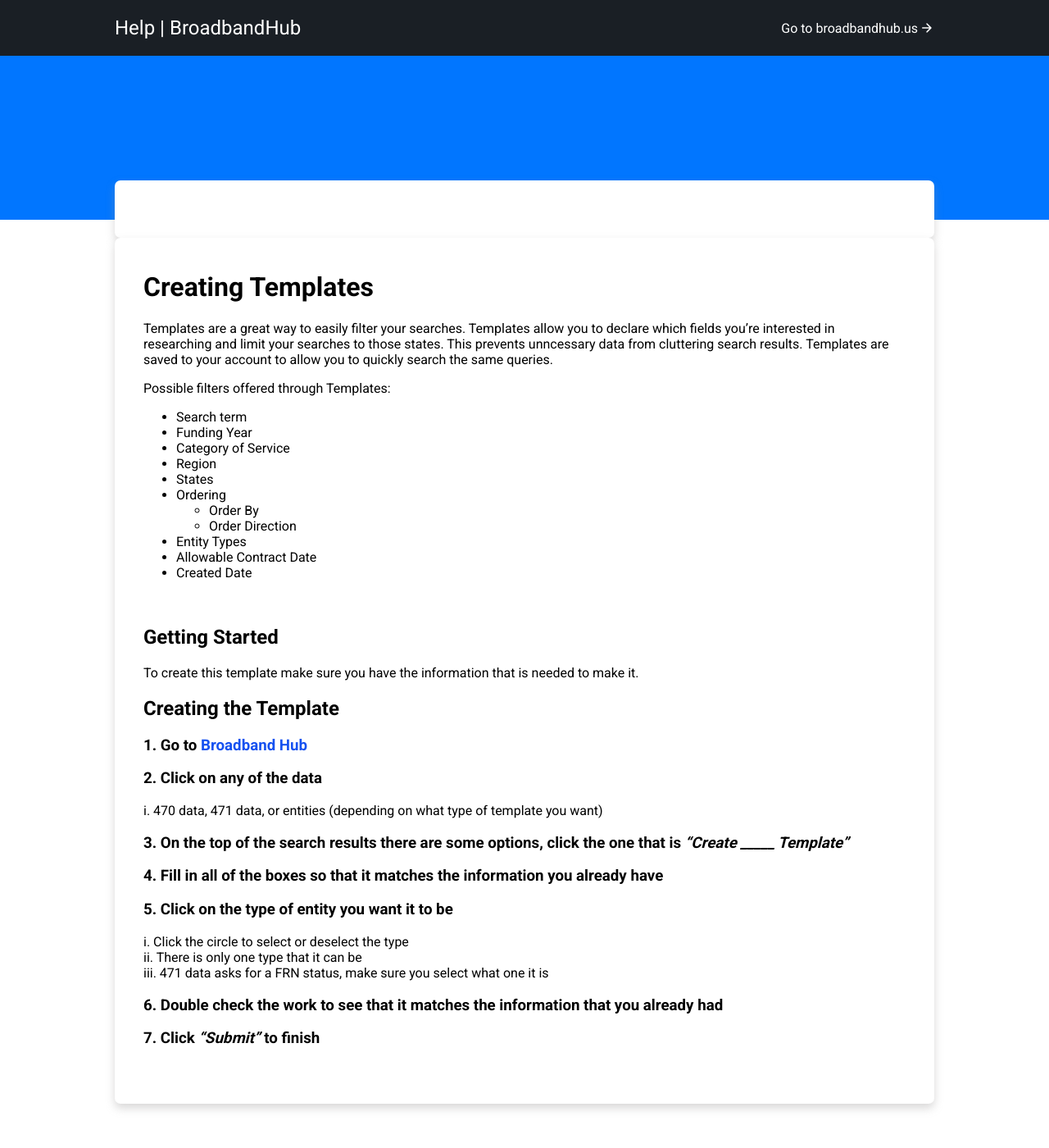
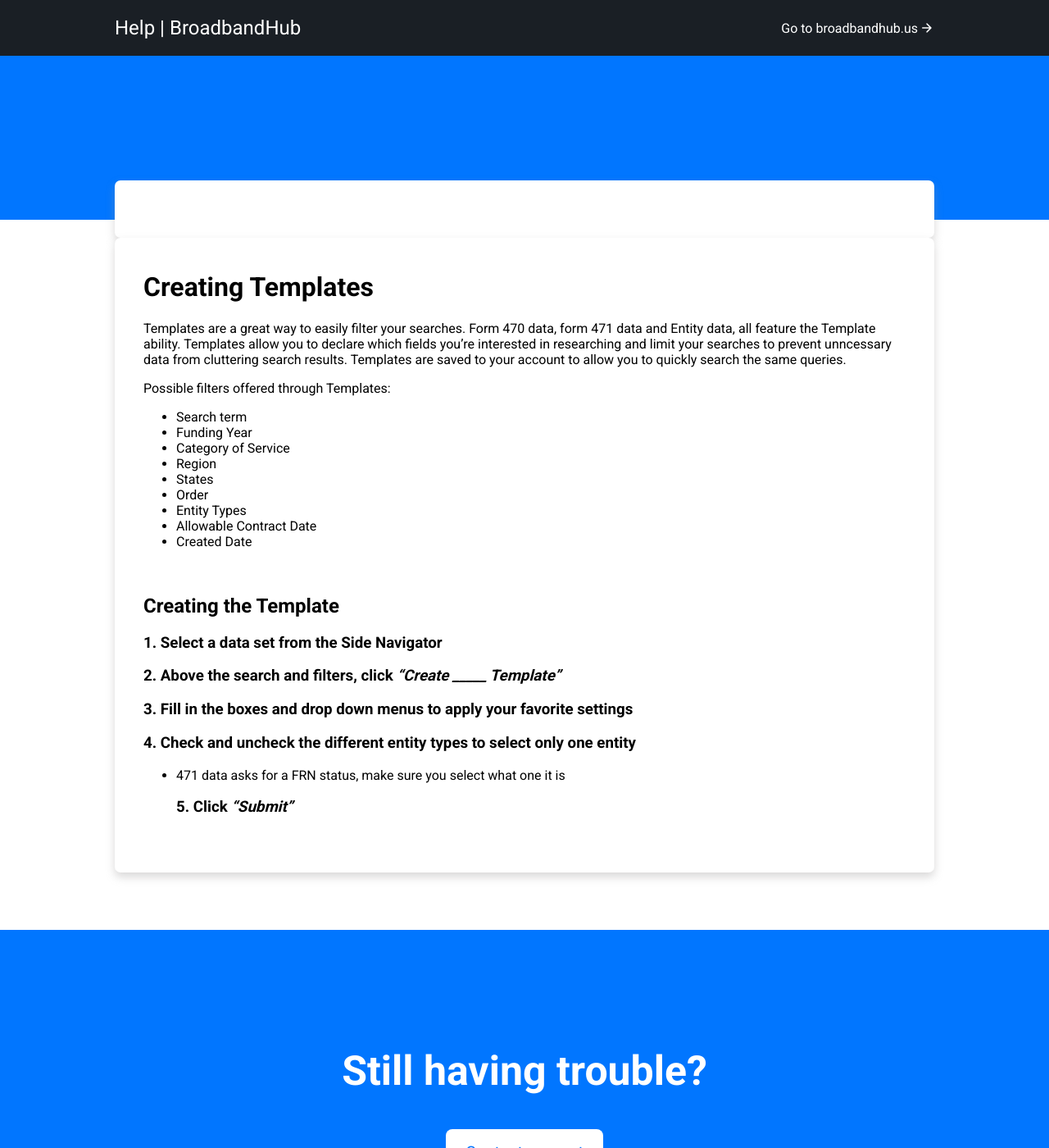
Before and after one commit to kt-eller/help-pages, a Jekyll site: the page built from pages/creating-templates.md, in a window 1280 px wide and 1400 px high. Shown: the whole window at 82% size. Built offline with Jekyll 4.4.1, drawn with Linux system fonts in a browser that asks for light colours; nearby versions of some CDN libraries; comment, search, counter and statistics services are not loaded; a style sheet for code colours, icons or effects is not loaded.

Commit message:
Update creating-templates.md

```diff
--- a/pages/creating-templates.md
+++ b/pages/creating-templates.md
@@ -5,7 +5,7 @@ permalink: /creating-templates
 ---
 
 # {{ page.title }}
-Templates are a great way to easily filter your searches. Templates allow you to declare which fields you're interested in researching and limit your searches to those states. This prevents unncessary data from cluttering search results. Templates are saved to your account to allow you to quickly search the same queries.
+Templates are a great way to easily filter your searches. Form 470 data, form 471 data and Entity data, all feature the Template ability.  Templates allow you to declare which fields you're interested in researching and limit your searches to prevent unncessary data from cluttering search results. Templates are saved to your account to allow you to quickly search the same queries.
 
 Possible filters offered through Templates:
 - Search term
@@ -13,34 +13,18 @@ Possible filters offered through Templates:
 - Category of Service
 - Region
 - States
-- Ordering
-    - Order By
-    - Order Direction
+- Order
 - Entity Types
 - Allowable Contract Date
 - Created Date
 
 <br>
 
-## Getting Started
-
-To create this template make sure you have the information that is needed to make it.
-<br>
-
 ## Creating the Template
 
-### 1. Go to [Broadband Hub](https://app.broadbandhub.us/dashboard)
-### 2. Click on any of the data
-i. 470 data, 471 data, or entities (depending on what type of template you want)
-
-### 3. On the top of the search results there are some options, click the one that is *"Create _____ Template"*
-### 4. Fill in all of the boxes so that it matches the information you already have
-### 5. Click on the type of entity you want it to be
-i. Click the circle to select or deselect the type
-<br>
-ii. There is only one type that it can be
-<br>
-iii. 471 data asks for a FRN status, make sure you select what one it is
-
-### 6. Double check the work to see that it matches the information that you already had
-### 7. Click *"Submit"* to finish
+### 1. Select a data set from the Side Navigator
+### 2. Above the search and filters, click *"Create _____ Template"*
+### 3. Fill in the boxes and drop down menus to apply your favorite settings
+### 4. Check and uncheck the different entity types to select only one entity
+- 471 data asks for a FRN status, make sure you select what one it is
+### 5. Click *"Submit"*
```
